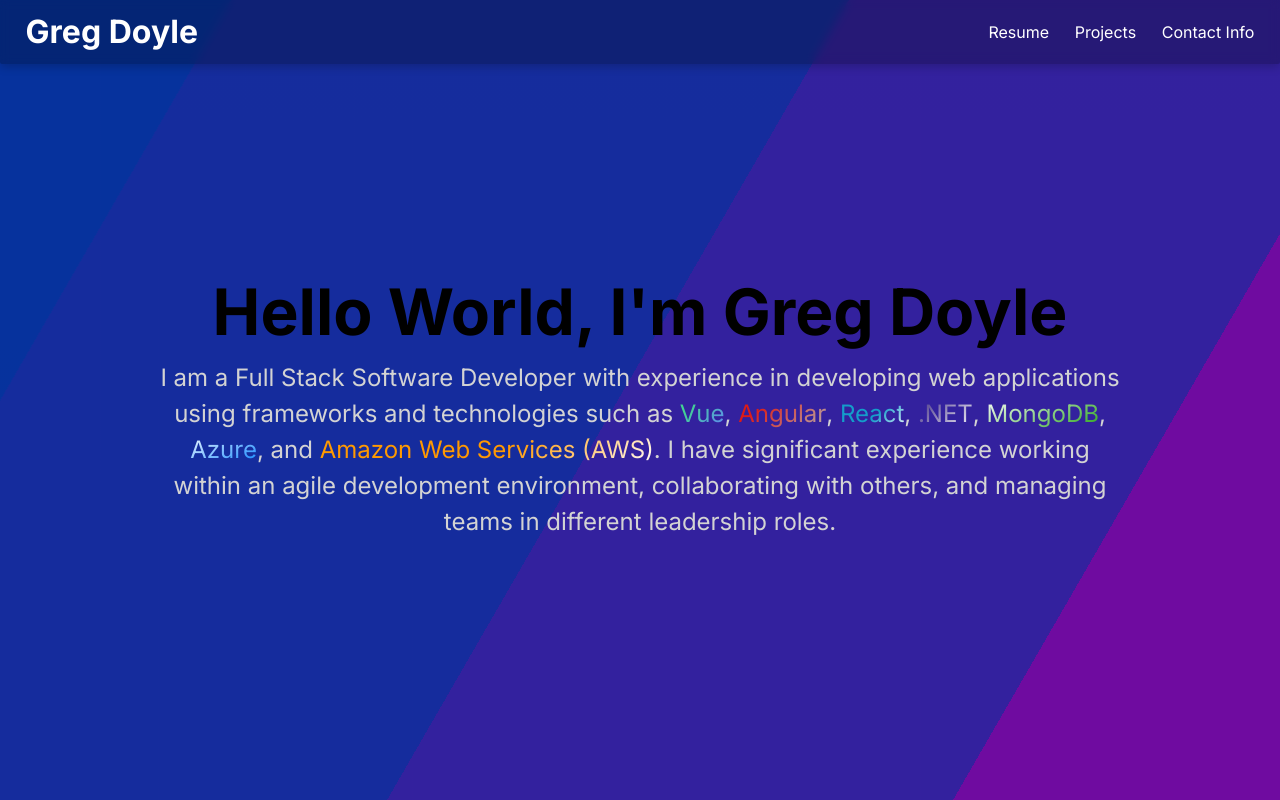
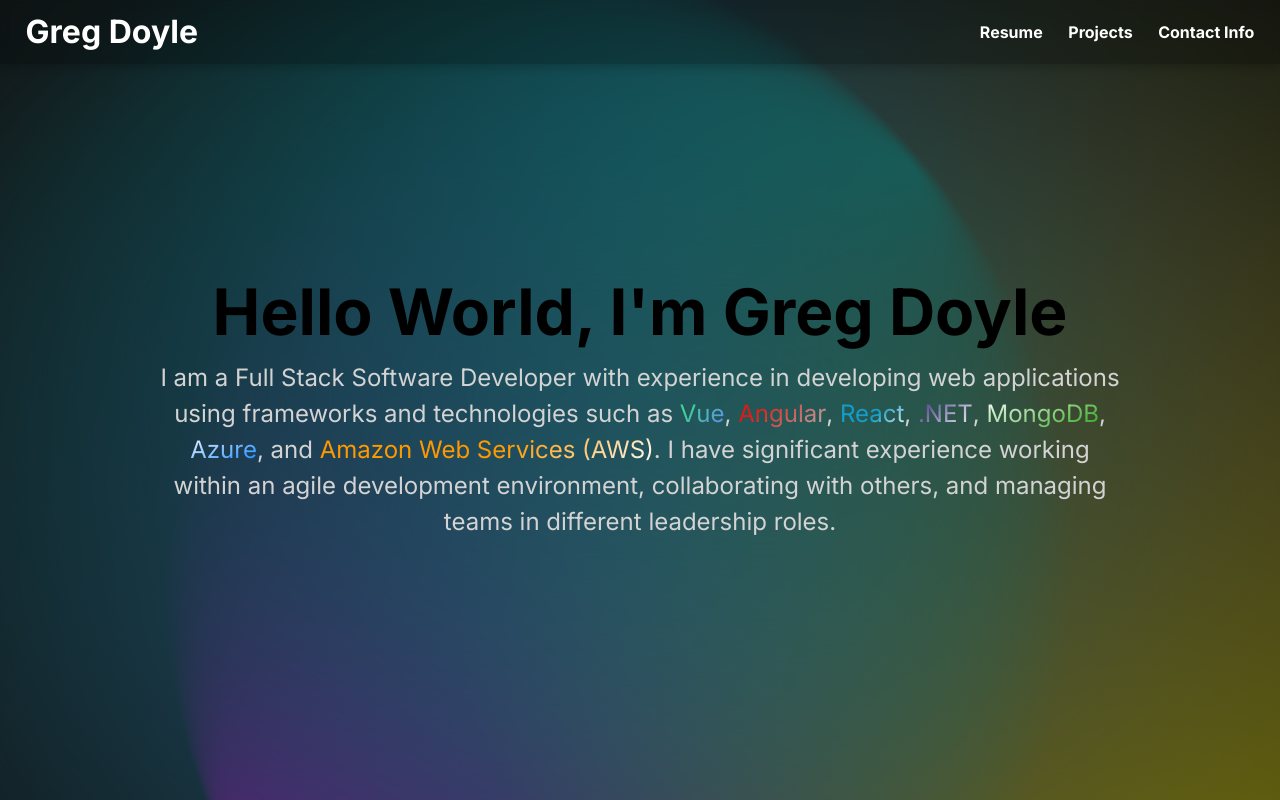
Before and after one commit to 18gdoyle/GregDoylesPortfolioSite, a Next.js app in the folder greg-doyles-portfolio-site/: page / in a window 1280 px wide. Shown: the top 800 px of the page. Built offline with nearby package versions, Linux system fonts and the light colour scheme.

Commit message:
resume slides look nicer

```diff
--- a/greg-doyles-portfolio-site/app/components/NavBar.tsx
+++ b/greg-doyles-portfolio-site/app/components/NavBar.tsx
@@ -25,13 +25,13 @@ export default function Home({ pageSwitchEvent }: any) {
         </div>
         <div className='navLinks'>
           <div onClick={showResumePage} className='clickableDiv hoverUnderlineAnimation navBarColors'>
-            Resume
+            <strong>Resume</strong>
           </div>
           <div onClick={showProjectsPage} className='clickableDiv hoverUnderlineAnimation navBarColors'>
-            Projects
+            <strong>Projects</strong>
           </div>
           <div onClick={showContactPage} className='clickableDiv hoverUnderlineAnimation navBarColors'>
-            Contact Info
+            <strong>Contact Info</strong>
           </div>
         </div>
       </div>
--- a/greg-doyles-portfolio-site/app/components/ProjectCard.tsx
+++ b/greg-doyles-portfolio-site/app/components/ProjectCard.tsx
@@ -38,10 +38,10 @@ export default function Home(props: any) {
                     </div>
                     <div className='flexItem'>
                         <p className="para">
-                            <a href={props.projectLink} target="_blank" className={`hover-underline-animation ${props.color}Gradient`}>The Project</a>
+                            <a href={props.projectLink} target="_blank" className={`hover-underline-animation ${props.color}Gradient`}><strong>The Project</strong></a>
                         </p>
                         <p className="para">
-                            <a href={props.codeLink} target="_blank" className={`hover-underline-animation ${props.color}Gradient`}>The Code</a>
+                            <a href={props.codeLink} target="_blank" className={`hover-underline-animation ${props.color}Gradient`}><strong>The Code</strong></a>
                         </p>
                     </div>
                 </div>
--- a/greg-doyles-portfolio-site/app/globals.css
+++ b/greg-doyles-portfolio-site/app/globals.css
@@ -24,6 +24,16 @@ body {
   position: relative;
   flex: 1 1 auto;
   overflow-y: auto;
+}
+
+.backgroundOverlay {
+  position: fixed;
+  height: 100%;
+  width: 100%;
+  z-index: -1;
+  background-color: rgba(0, 0, 0, .50);
+  backdrop-filter: blur(200px);
+  transition: all 0.5s cubic-bezier(0.23, 1, 0.320, 1);
 }
 
 .navBarPadding {
@@ -57,6 +67,14 @@ body {
   transform-origin: bottom left;
 }
 
+section {
+  position: fixed;
+  z-index: -2;
+  top: 0;
+  width: 100%;
+  height: 100%;
+}
+
 /* Hide scrollbar for Chrome, Safari and Opera */
 .example::-webkit-scrollbar {
   display: none;
@@ -64,6 +82,12 @@ body {
 
 /* Hide scrollbar for IE, Edge and Firefox */
 .example {
--ms-overflow-style: none;  /* IE and Edge */
-scrollbar-width: none;  /* Firefox */
+  -ms-overflow-style: none;
+  /* IE and Edge */
+  scrollbar-width: none;
+  /* Firefox */
 }
+
+li {
+  margin-top: 2%;
+}
--- a/greg-doyles-portfolio-site/app/page.tsx
+++ b/greg-doyles-portfolio-site/app/page.tsx
@@ -34,13 +34,33 @@ export default function Home() {
   return (
     <main>
       <div className="window">
+        <section>
+          <div id="bg-wrap">
+            <svg viewBox="0 0 100 100" preserveAspectRatio="xMidYMid slice">
+              <defs>
+                <radialGradient id="Gradient1" cx="50%" cy="50%" fx="0.441602%" fy="50%" r=".5"><animate attributeName="fx" dur="68s" values="0%;3%;0%" repeatCount="indefinite"></animate><stop offset="0%" stop-color="rgba(255, 0, 255, 1)"></stop><stop offset="100%" stop-color="rgba(255, 0, 255, 0)"></stop></radialGradient>
+                <radialGradient id="Gradient2" cx="50%" cy="50%" fx="2.68147%" fy="50%" r=".5"><animate attributeName="fx" dur="48s" values="0%;3%;0%" repeatCount="indefinite"></animate><stop offset="0%" stop-color="rgba(255, 255, 0, 1)"></stop><stop offset="100%" stop-color="rgba(255, 255, 0, 0)"></stop></radialGradient>
+                <radialGradient id="Gradient3" cx="50%" cy="50%" fx="0.836536%" fy="50%" r=".5"><animate attributeName="fx" dur="44s" values="0%;3%;0%" repeatCount="indefinite"></animate><stop offset="0%" stop-color="rgba(0, 255, 255, 1)"></stop><stop offset="100%" stop-color="rgba(0, 255, 255, 0)"></stop></radialGradient>
+                <radialGradient id="Gradient4" cx="50%" cy="50%" fx="4.56417%" fy="50%" r=".5"><animate attributeName="fx" dur="46s" values="0%;5%;0%" repeatCount="indefinite"></animate><stop offset="0%" stop-color="rgba(0, 255, 0, 1)"></stop><stop offset="100%" stop-color="rgba(0, 255, 0, 0)"></stop></radialGradient>
+                <radialGradient id="Gradient5" cx="50%" cy="50%" fx="2.65405%" fy="50%" r=".5"><animate attributeName="fx" dur="50s" values="0%;5%;0%" repeatCount="indefinite"></animate><stop offset="0%" stop-color="rgba(0,0,255, 1)"></stop><stop offset="100%" stop-color="rgba(0,0,255, 0)"></stop></radialGradient>
+                <radialGradient id="Gradient6" cx="50%" cy="50%" fx="0.981338%" fy="50%" r=".5"><animate attributeName="fx" dur="52s" values="0%;5%;0%" repeatCount="indefinite"></animate><stop offset="0%" stop-color="rgba(255,0,0, 1)"></stop><stop offset="100%" stop-color="rgba(255,0,0, 0)"></stop></radialGradient>
+              </defs>
+              <rect x="13.744%" y="1.18473%" width="100%" height="100%" fill="url(#Gradient1)" transform="rotate(334.41 50 50)"><animate attributeName="x" dur="40s" values="25%;0%;25%" repeatCount="indefinite"></animate><animate attributeName="y" dur="21s" values="0%;25%;0%" repeatCount="indefinite"></animate><animateTransform attributeName="transform" type="rotate" from="0 50 50" to="360 50 50" dur="14s" repeatCount="indefinite"></animateTransform></rect>
+              <rect x="-2.17916%" y="35.4267%" width="100%" height="100%" fill="url(#Gradient2)" transform="rotate(255.072 50 50)"><animate attributeName="x" dur="46s" values="-25%;0%;-25%" repeatCount="indefinite"></animate><animate attributeName="y" dur="24s" values="0%;50%;0%" repeatCount="indefinite"></animate><animateTransform attributeName="transform" type="rotate" from="0 50 50" to="360 50 50" dur="24s" repeatCount="indefinite"></animateTransform>
+              </rect>
+              <rect x="9.00483%" y="14.5733%" width="100%" height="100%" fill="url(#Gradient3)" transform="rotate(139.903 50 50)"><animate attributeName="x" dur="50s" values="0%;25%;0%" repeatCount="indefinite"></animate><animate attributeName="y" dur="12s" values="0%;25%;0%" repeatCount="indefinite"></animate><animateTransform attributeName="transform" type="rotate" from="360 50 50" to="0 50 50" dur="18s" repeatCount="indefinite"></animateTransform>
+              </rect>
+            </svg>
+          </div>
+        </section>
+        <div className='backgroundOverlay'></div>
         <NavBar pageSwitchEvent={handlePageSwitchEvent}></NavBar>
         <div className='navBarPadding'></div>
         <div className="pageContent">
-          { showHomePage ? <HomePage /> : null }
-          { showProjectsPage ? <ProjectsPage /> : null }
-          { showContactPage ? <ContactInfoPage /> : null }
-          { showResumePage ? <ResumePage /> : null }
+          {showHomePage ? <HomePage /> : null}
+          {showProjectsPage ? <ProjectsPage /> : null}
+          {showContactPage ? <ContactInfoPage /> : null}
+          {showResumePage ? <ResumePage /> : null}
         </div>
       </div>
     </main>
--- a/greg-doyles-portfolio-site/app/pages/HomePage.css
+++ b/greg-doyles-portfolio-site/app/pages/HomePage.css
@@ -1,5 +1,6 @@
 .homePageContainer {
     width: 100%;
+    height: 100%;
 }
 
 .welcomeBlockContainer {
@@ -152,47 +153,3 @@
     justify-content: center;
     height: 80px;
 }
-
-section {
-    position: absolute;
-    z-index: -2;
-    top: 0;
-    width: 100%;
-    height: 100vh;
-    overflow: hidden;
-}
-
-.bg {
-    animation: slide 3s ease-in-out infinite alternate;
-    background-image: linear-gradient(-60deg, rgb(122, 8, 179) 50%, rgb(3, 52, 174) 50%);
-    bottom: 0;
-    left: -50%;
-    opacity: .5;
-    position: fixed;
-    right: -50%;
-    top: 0;
-    z-index: -1;
-}
-
-.bg2 {
-    animation-direction: alternate-reverse;
-    animation-duration: 4s;
-}
-
-.bg3 {
-    animation-duration: 5s;
-}
-
-h1 {
-    font-family: monospace;
-}
-
-@keyframes slide {
-    0% {
-        transform: translateX(-25%);
-    }
-
-    100% {
-        transform: translateX(25%);
-    }
-}
--- a/greg-doyles-portfolio-site/app/pages/HomePage.tsx
+++ b/greg-doyles-portfolio-site/app/pages/HomePage.tsx
@@ -6,11 +6,6 @@ import ProjectsPage from '../pages/ProjectsPage'
 export default function Home() {
   return (
     <main className="homePageContainer">
-      <section>
-      <div className="bg"></div>
-      <div className="bg bg2"></div>
-      <div className="bg bg3"></div>
-      </section>
       <div className="welcomeBlockContainer">
         <div className='welcomeBlock'>
           <div className="name">
```
Also changed, not shown: greg-doyles-portfolio-site/app/pages/ResumePage.tsx (+12 -4 lines).
